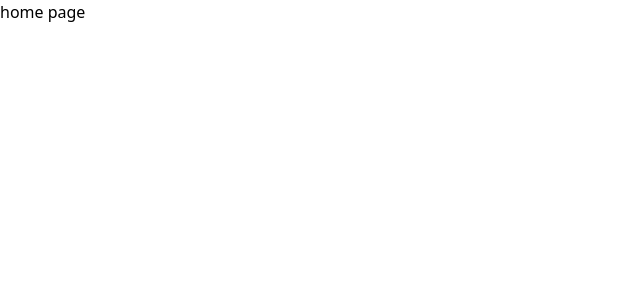
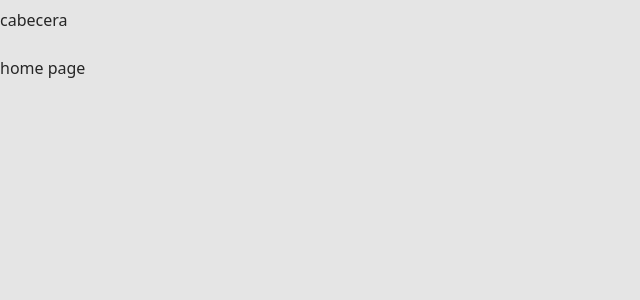
Before and after one commit to IraiDevPersonal/agenda-web, a React (Vite) app: page / in a window 1280 px wide. Shown: the top 300 px of the page, without its empty margins (0-640 px from the left). Built offline with nearby package versions, Linux system fonts and the light colour scheme.

Commit message:
primer commit

```diff
--- a/package.json
+++ b/package.json
@@ -28,7 +28,8 @@
       "eslint-plugin-react-hooks": "^4.6.0",
       "eslint-plugin-react-refresh": "^0.3.4",
       "postcss": "^8.4.23",
-      "prettier": "2.8.7",
+      "prettier": "^2.8.7",
+      "prettier-plugin-tailwindcss": "^0.2.7",
       "tailwind-scrollbar": "^3.0.0",
       "tailwindcss": "^3.3.1",
       "typescript": "^5.0.2",
--- /dev/null
+++ b/src/app/components/Header.tsx
@@ -0,0 +1,7 @@
+export const Header = () => {
+  return (
+    <header className="flex items-center justify-between h-10">
+      cabecera
+    </header>
+  )
+}
--- a/src/app/components/index.ts
+++ b/src/app/components/index.ts
@@ -0,0 +1 @@
+export * from "./Header"
--- /dev/null
+++ b/src/app/layouts/MainLayout.tsx
@@ -0,0 +1,21 @@
+import { LayoutProps } from "@/utils/types"
+import RootLayout from "./RootLayout"
+import { Header } from "../components"
+
+const MainLayout = ({
+  children,
+  pageTitle,
+  className
+}: LayoutProps) => {
+  return (
+    <RootLayout pageTitle={pageTitle} className="flex">
+      <aside className="hidden w-80">sidebar</aside>
+      <main className="flex flex-col flex-1 gap-4">
+        <Header />
+        <div className={className}>{children}</div>
+      </main>
+    </RootLayout>
+  )
+}
+
+export default MainLayout
--- a/src/app/layouts/RootLayout.tsx
+++ b/src/app/layouts/RootLayout.tsx
@@ -7,7 +7,7 @@ const RootLayout = ({
   className = ""
 }: LayoutProps) => {
   useLayoutEffect(() => {
-    document.title = `Template | ${pageTitle}`
+    document.title = `Agenda | ${pageTitle}`
   }, [pageTitle])
   return (
     <main
--- a/src/app/pages/home/page.tsx
+++ b/src/app/pages/home/page.tsx
@@ -1,5 +1,9 @@
+import MainLayout from "@/app/layouts/MainLayout"
+
 const HomePage = () => {
-   return <div>home page</div>
+  return (
+    <MainLayout pageTitle="Inicio">home page</MainLayout>
+  )
 }
 
 export default HomePage
--- a/tailwind.config.js
+++ b/tailwind.config.js
@@ -4,5 +4,7 @@ export default {
   theme: {
     extend: {}
   },
-  plugins: []
+  plugins: [
+    require("tailwind-scrollbar")({ nocompatible: true })
+  ]
 }
--- a/vite.config.ts
+++ b/vite.config.ts
@@ -4,10 +4,7 @@ import path from "path"
 
 // https://vitejs.dev/config/
 export default defineConfig({
-  plugins: [
-    react(),
-    require("tailwind-scrollbar")({ nocompatible: true })
-  ],
+  plugins: [react()],
   resolve: {
     alias: [
       {
```
Also changed, not shown: .prettierrc.json, 1 other file (tests, documents, lock files or other folders).
